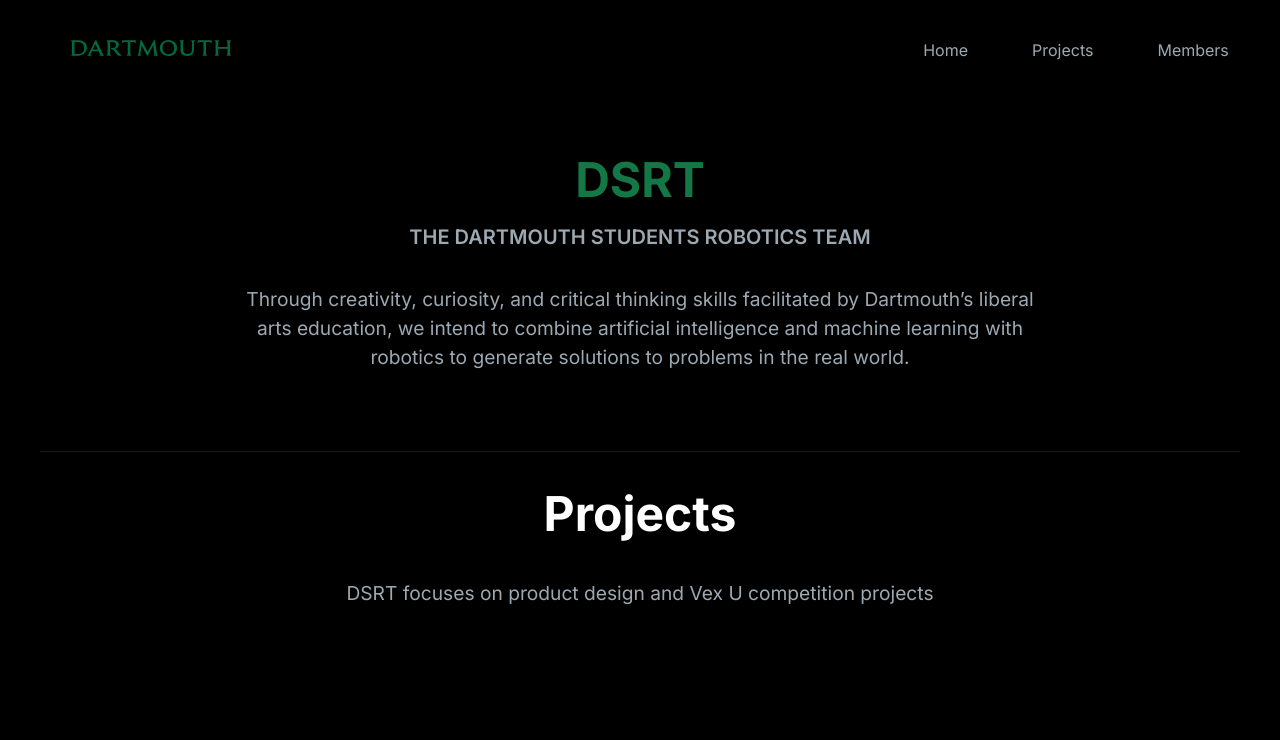
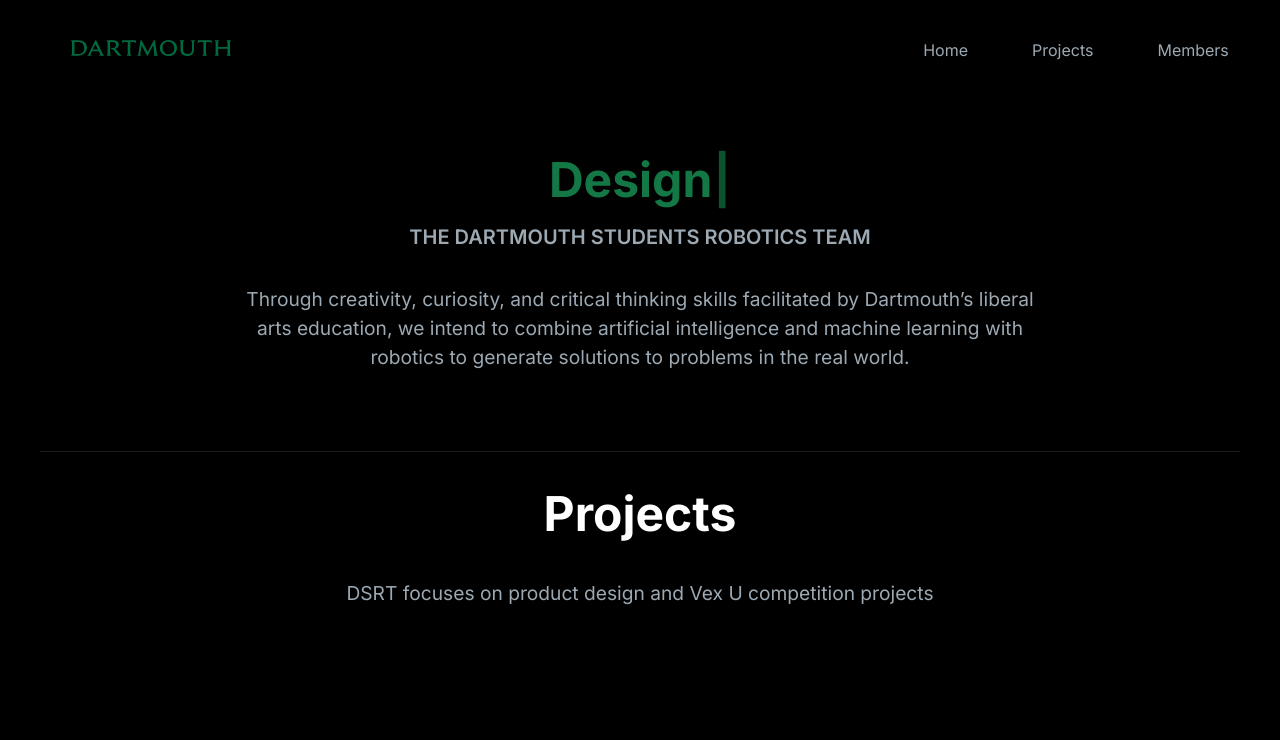
Before and after one commit to Dartmouth-Robotics-Club/website, a Next.js app: page / in a window 1280 px wide. Shown: the top 740 px of the page. Built offline with nearby package versions, Linux system fonts and the light colour scheme.

Commit message:
typing animations

```diff
--- a/package.json
+++ b/package.json
@@ -19,7 +19,8 @@
     "react": "^18.2.0",
     "react-dom": "18.2.0",
     "sass": "^1.66.1",
-    "typescript": "5.1.6"
+    "typescript": "5.1.6",
+    "typewriter-effect": "^2.21.0"
   },
   "devDependencies": {
     "@types/js-yaml": "^4.0.6"
--- a/src/components/Hero.tsx
+++ b/src/components/Hero.tsx
@@ -1,19 +1,43 @@
 /* eslint-disable react/no-unescaped-entities */
+"use client";
+
 import "@/style/hero.scss";
-// import Typewriter from 'typewriter-effect';
+import Typewriter from 'typewriter-effect';
 
 export default function Hero() {
   return (
     <div className="section hero">
       <h1 className="title">
-        <span className="highlight"> DSRT </span>
+        <span className="highlight"> <Typewriter
+        options={{
+          strings: [
+            'Create',
+            'Design',
+            'Build',
+            'Innovate',
+            'Collaborate',
+            'Engineer',
+            'Prototype',
+            'Solve',
+            'Experiment',
+            'Program',
+            'Achieve',
+            'Inspire',
+          ],
+          autoStart: true,
+          loop: true,
+        }}
+      /> </span>
       </h1>
       <h2 className="sub-title">THE DARTMOUTH STUDENTS ROBOTICS TEAM</h2>
+
       <p className="paragraph">
         Through creativity, curiosity, and critical thinking skills facilitated by
         Dartmouth’s liberal arts education, we intend to combine artificial intelligence
         and machine learning with robotics to generate solutions to problems in the real world.
       </p>
+
     </div>
+
   )
 }
--- a/src/components/Projects.tsx
+++ b/src/components/Projects.tsx
@@ -3,7 +3,7 @@
 export default function Projects() {
   const projects = [
     {
-      name: "VEX University 2023/2024",
+      name: "VEX U 2023/2024",
       description: "The VEX U college and university competition has more than 300 teams competing annually. Based on the VEX Robotics Competition, VEX U teams are allowed more customization and greater flexibility than other grade levels while providing the effective costs and real-world limitations of a restricted development environment.",
       image: "/01.png"
     },
```
Also changed, not shown: 1 other file (tests, documents, lock files or other folders).
